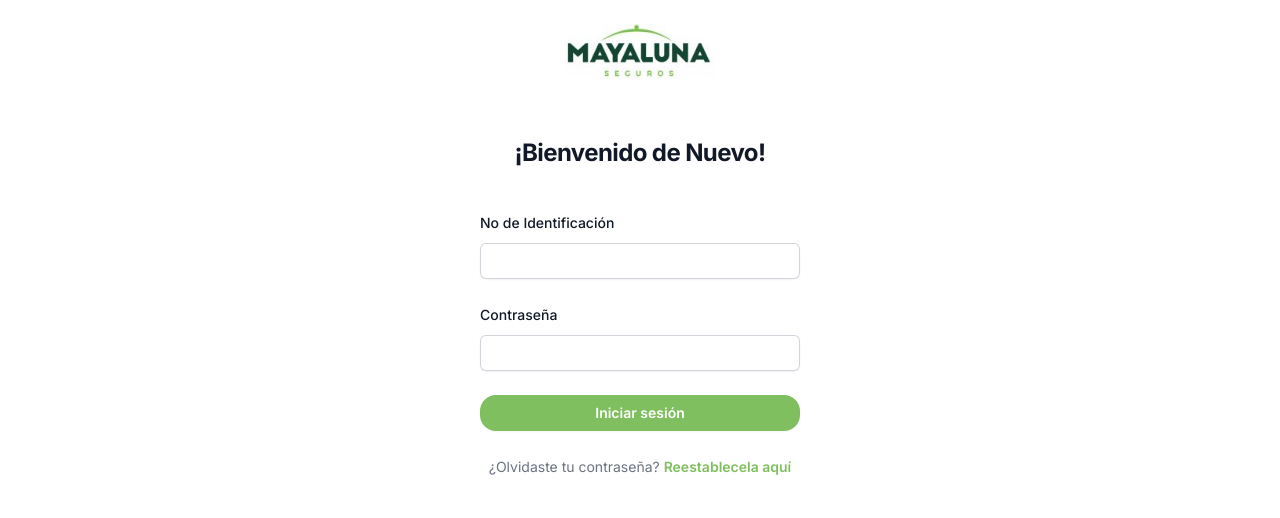
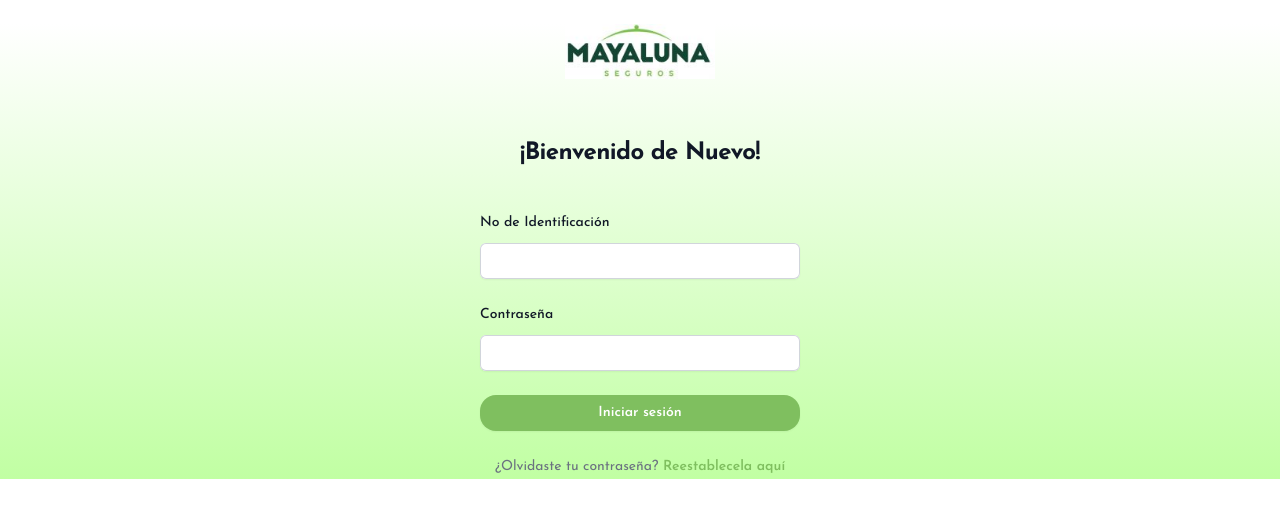
Before and after one commit to wildchamo/nextjs, a Next.js app: page / in a window 1280 px wide. Shown: the top 518 px of the page. Built offline with nearby package versions, Linux system fonts and the light colour scheme.

Commit message:
gradient

```diff
--- a/src/app/layout.js
+++ b/src/app/layout.js
@@ -1,25 +1,8 @@
 import './styles/globals.css'
-import { Inter } from 'next/font/google'
+import { Josefin_Sans } from 'next/font/google'
 
 
-const inter = Inter({ subsets: ['latin'] })
-
-const links= [
-  {
-    label: "Login",
-    route: "/"
-},
-{
-  label: "Home",
-  route: "/home"
-},
-{
-  label: "Registrar",
-  route: "/registrar"
-}
-
-
-]
+const josefin = Josefin_Sans({ subsets: ['latin'] })
 
 
 export const metadata = {
@@ -30,7 +13,7 @@ export const metadata = {
 export default function RootLayout({ children }) {
   return (
     <html lang="en">
-      <body className={inter.className}>{children}</body>
+      <body className={josefin.className}>{children}</body>
     </html>
   )
 }
--- a/src/app/page.js
+++ b/src/app/page.js
@@ -2,7 +2,7 @@ import LoginBar from "./components/LoginBar";
 
 export default function Login() {
   return (
-    <main className="">
+    <main className="w-100 h-100 bg-gradient-to-t from-gradientgreen to-white">
       <LoginBar />
     </main>
   );
--- a/tailwind.config.js
+++ b/tailwind.config.js
@@ -11,6 +11,7 @@ module.exports = {
         primary: "#ECFFE2",
         secundary: "#7FBF5F",
         terciary: "#306B12",
+        gradientgreen: "#C1FFA3 "
       },
     },
   },
```
